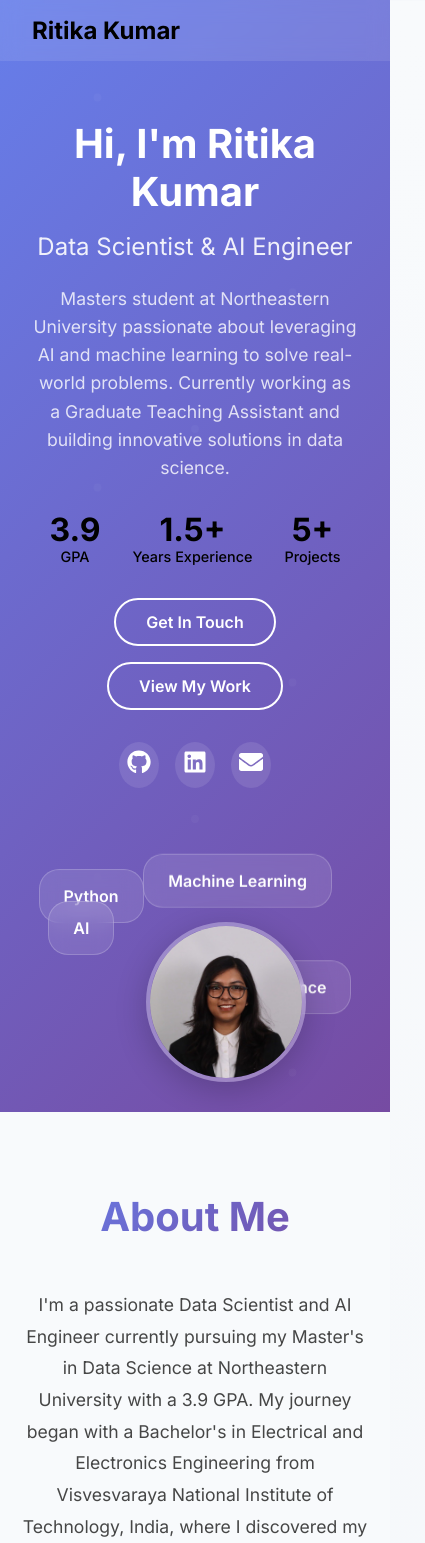
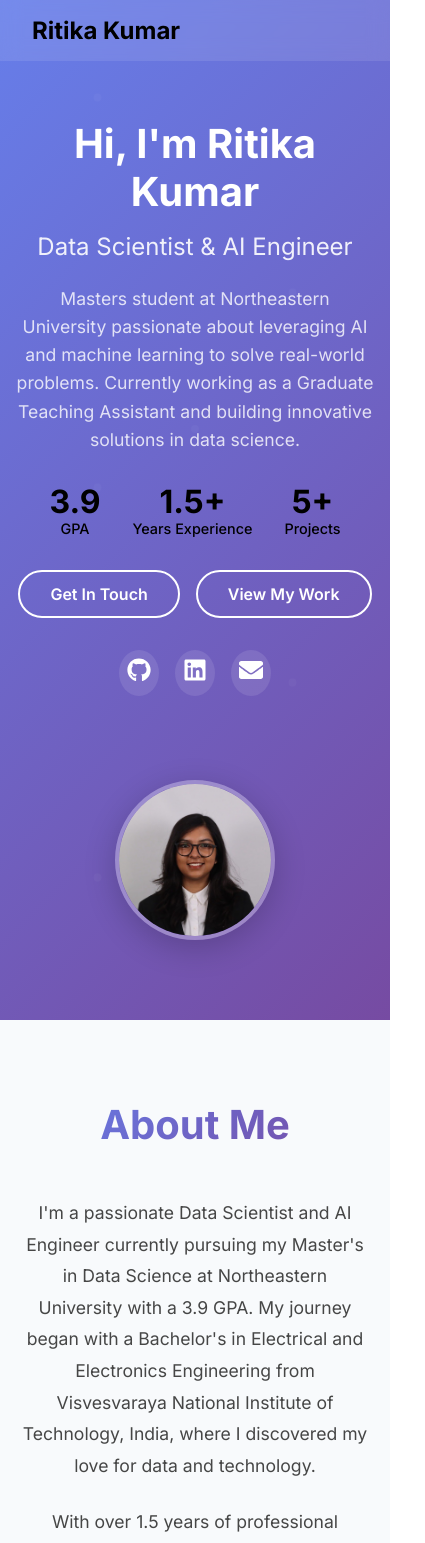
Before and after one commit to ritikakumar0204/ritikakumar0204, a React (Create React App) app: page / in a window 390 px wide. Shown: the top 1543 px of the page, 425 px wide, since content can reach past the window. Built offline with nearby package versions, Linux system fonts and the light colour scheme.

Commit message:
Fix: projects

```diff
--- a/src/App.css
+++ b/src/App.css
@@ -1,5 +1,16 @@
 .App {
   text-align: center;
+}
+
+/* Prevent horizontal scroll on mobile */
+html, body {
+  overflow-x: hidden;
+  width: 100%;
+  max-width: 100%;
+}
+
+* {
+  box-sizing: border-box;
 }
 
 .section {
--- a/src/components/Hero.css
+++ b/src/components/Hero.css
@@ -7,7 +7,8 @@
   background: linear-gradient(135deg, #667eea 0%, #764ba2 100%);
   color: white;
   position: relative;
-  overflow: hidden;
+  overflow-x: hidden; /* Prevent horizontal scroll */
+  width: 100%;
 }
 
 .hero::before {
@@ -201,12 +202,15 @@
 
 @media (max-width: 768px) {
   .hero {
-    padding: 120px 2rem 60px 2rem;
+    padding: 120px 1rem 60px 1rem; /* Reduce padding to prevent overflow */
+    overflow-x: hidden;
   }
 
   .hero-content {
     grid-template-columns: 1fr;
     text-align: center;
+    width: 100%;
+    max-width: 100%;
   }
 
   .hero-title {
@@ -224,30 +228,32 @@
 
   .hero-visual {
     height: 200px;
+    width: 100%;
+    display: flex;
+    justify-content: center;
+    align-items: center;
   }
 
-  /* Mobile spacing for floating elements */
-  .floating-element.python {
-    top: 10%;
-    left: 2%;
+  .floating-elements {
+    width: 100%;
+    height: 100%;
+    display: flex;
+    justify-content: center;
+    align-items: center;
   }
 
-  .floating-element.ml {
-    top: 2%;
-    right: 8%;
-  }
-
-  .floating-element.ai {
-    bottom: 40%;
-    left: 5%;
-  }
-
-  .floating-element.data {
-    bottom: 10%;
-    right: 2%;
+  /* Hide floating elements on mobile */
+  .floating-element {
+    display: none;
   }
 
   .profile-image {
-    top: 35%;
+    position: relative; /* Change from absolute to relative */
+    top: auto;
+    left: auto;
+    transform: none;
+    display: flex;
+    justify-content: center;
+    align-items: center;
   }
 }
--- a/src/components/Projects.css
+++ b/src/components/Projects.css
@@ -30,8 +30,7 @@
   position: absolute;
   top: 0;
   left: 0;
-  width: calc(100% - 20px);
-  /* Slightly reduce width from right */
+  width: 100%;
   height: 100%;
   background: rgba(255, 255, 255, 0.9);
   border: 1px solid rgba(102, 126, 234, 0.2);
@@ -139,6 +138,8 @@
   display: flex;
   justify-content: center;
   margin-top: auto;
+  gap: 0.5rem;
+  flex-wrap: wrap;
 }
 
 .project-link {
@@ -185,13 +186,13 @@
 }
 
 .carousel-nav.prev {
-  left: -75px;
-  /* Distance from left edge of project card */
+  left: calc(0% - 80px);
+  /* Position relative to container edge */
 }
 
 .carousel-nav.next {
-  right: -75px;
-  /* Same distance from right edge of project card */
+  right: calc(0% - 80px);
+  /* Position relative to container edge */
 }
 
 /* Dot Indicators */
@@ -225,19 +226,49 @@
 
 @media (max-width: 768px) {
   .projects {
-    padding: 2rem 1rem;
+    padding: 2rem 2rem 3rem 2rem;
+    /* Increase bottom padding to show card boundary */
   }
 
   .projects-carousel-container {
     max-width: 100%;
+    margin: 0 auto;
   }
 
   .project-display {
-    height: 500px;
+    height: 680px;
+    /* Increase display area to show full card boundary */
+    overflow: visible;
+    /* Allow card to show fully */
+  }
+
+  .project-card {
+    width: 85%;
+    /* Reduce card width */
+    left: 7.5%;
+    /* Center the narrower card */
+    height: auto;
+    /* Let card height adjust to content */
+    min-height: 620px;
+    /* Ensure minimum height for content */
+    /* Set specific card height */
+    overflow: hidden;
+    /* Ensure content stays within card */
   }
 
   .project-content {
     padding: 1.5rem;
+  }
+
+  .project-links {
+    justify-content: center;
+    gap: 0.75rem;
+  }
+
+  .project-link {
+    font-size: 0.9rem;
+    padding: 0.5rem 1rem;
+    white-space: nowrap;
   }
 
   .carousel-nav {
@@ -248,12 +279,10 @@
 
   .carousel-nav.prev {
     left: -60px;
-    /* Distance from project card edge */
   }
 
   .carousel-nav.next {
     right: -60px;
-    /* Same distance from project card edge */
   }
 
   .dot {
@@ -278,11 +307,39 @@
 
 @media (max-width: 480px) {
   .projects {
-    padding: 2rem 0.5rem;
+    padding: 2rem 1.5rem 3.5rem 1.5rem;
+    /* Increase bottom padding even more on small screens */
+  }
+
+  .project-display {
+    height: 720px;
+    /* Increase display area for very small screens */
+    overflow: visible;
+    /* Allow card to show fully */
+  }
+
+  .project-card {
+    width: 80%;
+    /* Even narrower card on very small screens */
+    left: 10%;
+    /* Center the narrower card */
+    height: auto;
+    /* Let card height adjust to content */
+    min-height: 660px;
+    /* Ensure minimum height for content */
   }
 
   .project-content {
     padding: 1rem;
+  }
+
+  .project-links {
+    gap: 0.5rem;
+  }
+
+  .project-link {
+    font-size: 0.85rem;
+    padding: 0.4rem 0.8rem;
   }
 
   .carousel-nav {
@@ -293,12 +350,10 @@
 
   .carousel-nav.prev {
     left: -55px;
-    /* Distance from project card edge */
   }
 
   .carousel-nav.next {
     right: -55px;
-    /* Same distance from project card edge */
   }
 
   .project-title {
```
